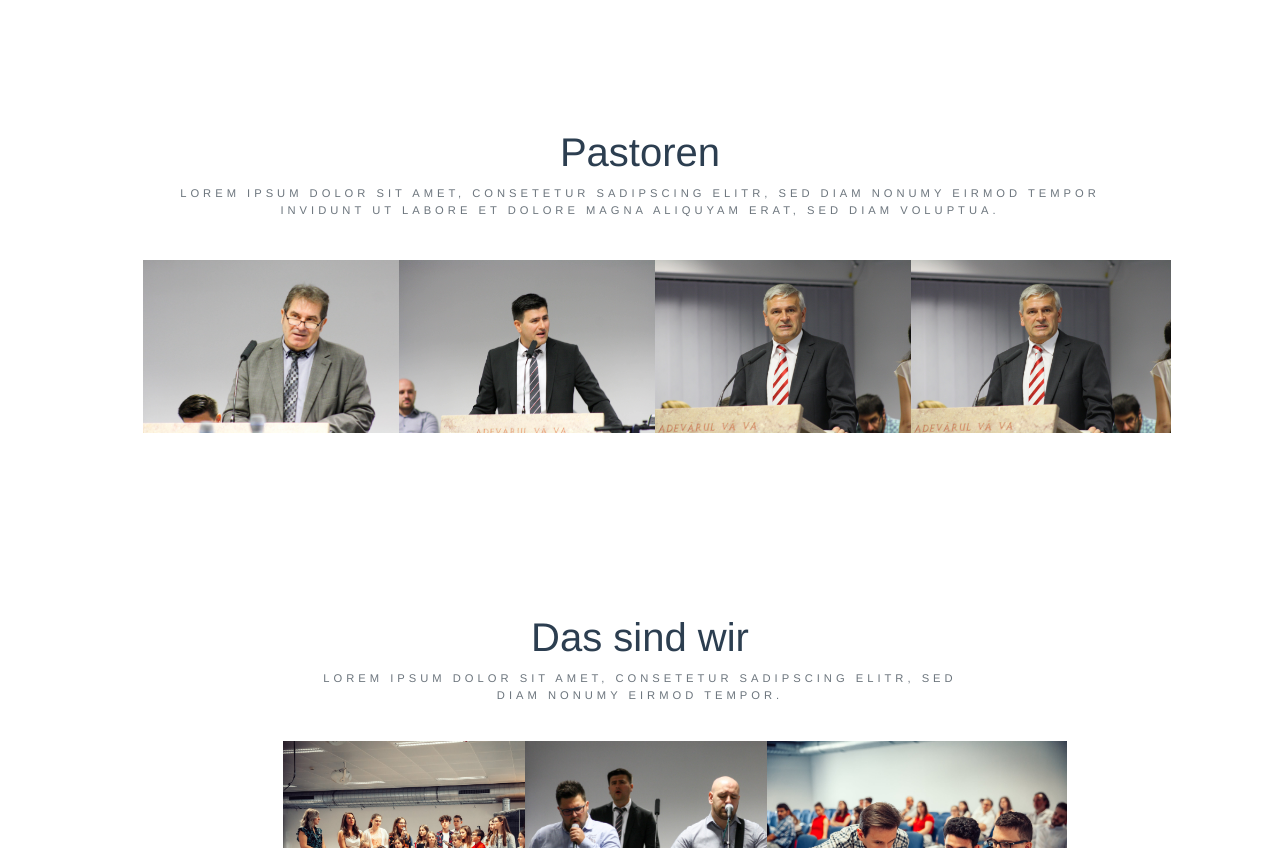
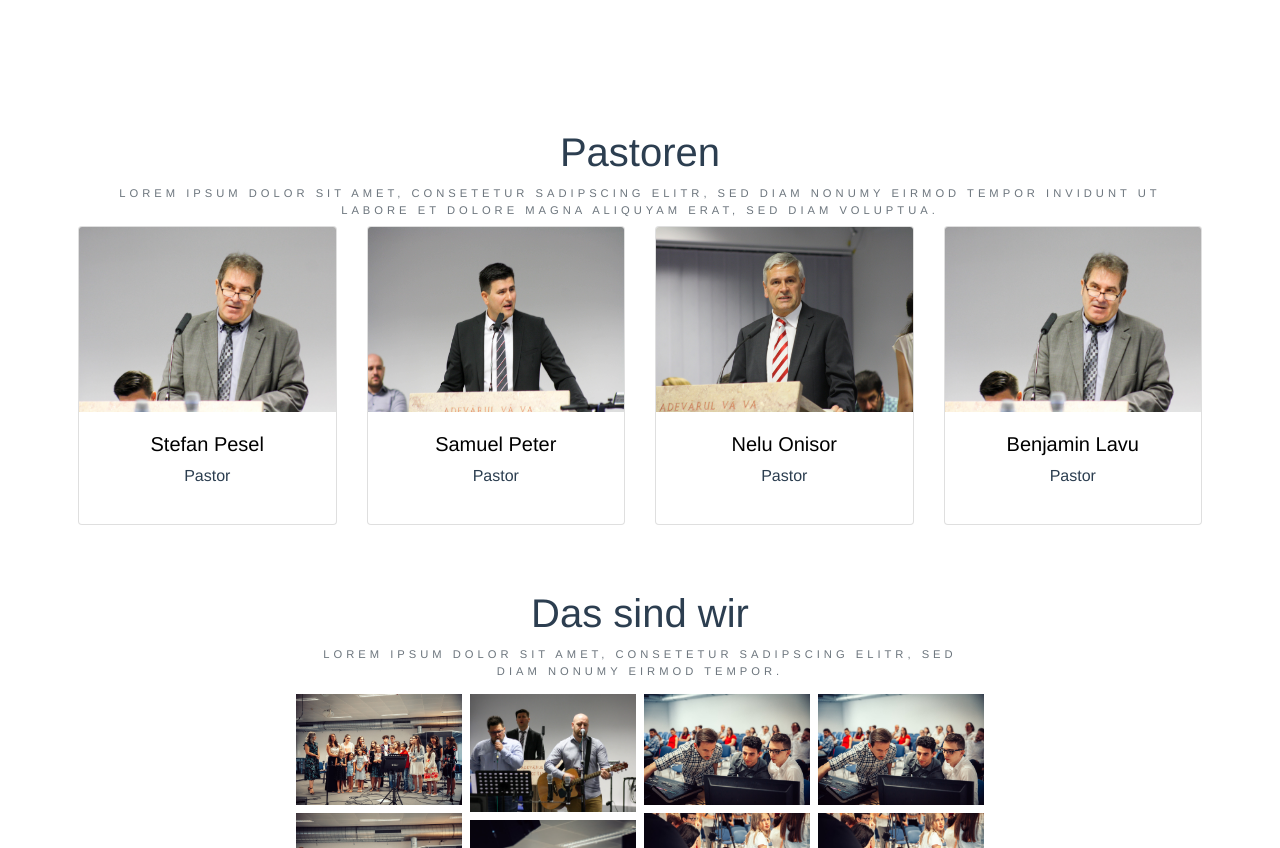
Before and after one commit to stefanmatar/agapewien, a Vue app: page / in a window 1280 px wide. Shown: the part 2580-3428 px from the top of the page. Built offline with nearby package versions, Linux system fonts and the light colour scheme; no server answers; some icons are missing.

Commit message:
add gallery

```diff
--- a/src/components/Footer.vue
+++ b/src/components/Footer.vue
@@ -8,16 +8,16 @@
         <div class="col-3">
           <h2 class="font-weight-bold">SOCIAL</h2>
           <div class="social-text">
-          <a href="https://de-de.facebook.com/AgapeWien/" class="rounded-circle btn-outline-light social-button">
+          <a href="https://de-de.facebook.com/AgapeWien/" class="rounded-circle social-button" style="color:white">
             <i class="fab fa-facebook"></i>
           </a>
-          <a href="https://www.instagram.com/agapewien/?hl=de" class="rounded-circle btn-outline-light social-button">
+          <a href="https://www.instagram.com/agapewien/?hl=de" class="rounded-circle social-button" style="color:white">
             <i class="fab fa-instagram"></i>
           </a>
-          <a href="https://www.youtube.com/channel/UCxBofq4UIEiwXEgp3yerJRQ" class="rounded-circle btn-outline-light social-button">
+          <a href="https://www.youtube.com/channel/UCxBofq4UIEiwXEgp3yerJRQ" class="rounded-circle social-button" style="color:white">
             <i class="fab fa-youtube"></i>
           </a>
-          <a href="https://medium.com/agapewien" class="rounded-circle btn-outline-light social-button">
+          <a href="https://medium.com/agapewien" class="rounded-circle social-button" style="color:white">
             <i class="fab fa-medium"></i>
           </a>
           </div>
@@ -93,7 +93,7 @@
     padding: 0;
   }
   #footer h2 {
-    color:#ad1818;
+    color:white;
     font-size: 16px;
     margin: 14px 0 0 0;
     letter-spacing: 3px;
@@ -108,13 +108,9 @@
     margin: 20px 0 0 1.5px;
   }
   .social-button{
-  transform: translate(-10px,-4px);
     float: left;
     width: 50px;
-  height: 50px;
-  line-height: 50px;
     font-size: 30px;
-  text-align: center;
   }
   .konakt-text{
     text-align: left;
--- a/src/components/LIVE.vue
+++ b/src/components/LIVE.vue
@@ -3,10 +3,8 @@
     <div class="container">
       <div class="row">
         <div class="col-lg-6 live-side-image">
-          <div class="ButtonCenter">
-            <div class="btn btn-light btn-rounded">
+            <div class="btn btn-light btn-rounded ButtonCenter">
               <i class="fas fa-play"></i>
-            </div>
           </div>
         </div>
         <div class="col-lg-5 live-side-text">
@@ -17,7 +15,7 @@
             dolore magna aliquyam erat, sed diam voluptua.
           </p>
           <div class="btn btn-light btn-rounded">
-            <i class="fas fa-play"></i> LIVE
+            <i class="fas fa-play"></i>LIVE
           </div>
         </div>
       </div>
@@ -26,9 +24,9 @@
 </template>
 
 <script>
-  export default {
-    name: 'Live'
-  }
+export default {
+  name: 'Live'
+}
 </script>
 
 <style>
@@ -43,7 +41,8 @@
     color: black;
   }
   .live-side-text {
-    margin-bottom: 20px;
+    margin: 0 0 20px 0;
+    padding: 0;
     font-size: 16px;
     line-height: 1.5;
     text-align: left;
@@ -51,7 +50,6 @@
   .live-side-image {
     width: 100px;
     height: 250px;
-    position:relative;
     background: url('/static/Images/Live2.jpg') 0 0 no-repeat / cover;
   }
   .ButtonCenter{
--- a/src/components/Pastors.vue
+++ b/src/components/Pastors.vue
@@ -1,5 +1,5 @@
 <template>
-  <section id="pastoren">
+  <section id="pastors">
     <div class="container">
       <div class="row">
         <div class="col-12">
@@ -10,37 +10,42 @@
             </small>
           </h3>
         </div>
-
-        <div class="col-3 ImageHover1">
-
-            <img src="static/Images/Pesel.jpg" alt="agape" class="image">
-              <div class="overlay border-left border-bottom border-right rounded-bottom shadow">
+        <div class="row">
+          <div class="col-3">
+            <div class="card">
+              <img class="card-img-top" src="static/Images/Pesel.jpg" alt="agape">
+                <div class="card-body">
                 <h5>Stefan Pesel</h5>
                 <p class="font-weight-light">Pastor</p>
                 </div>
             </div>
-
-        <div class="col-3 ImageHover1">
-            <img src="static/Images/Peter.jpg" alt="agape" class="image">
-              <div class="overlay border-left border-bottom border-right rounded-bottom shadow">
+           </div>
+          <div class="col-3">
+            <div class="card">
+              <img class="card-img-top" src="static/Images/Peter.jpg" alt="agape">
+                <div class="card-body">
                 <h5>Samuel Peter</h5>
                 <p class="font-weight-light">Pastor</p>
                 </div>
             </div>
-
-        <div class="col-3 ImageHover1">
-            <img src="static/Images/Onisor.JPG" alt="agape" class="image">
-              <div class="overlay border-left border-bottom border-right rounded-bottom shadow">
+           </div>
+          <div class="col-3">
+            <div class="card">
+              <img class="card-img-top" src="static/Images/Onisor.JPG" alt="agape">
+                <div class="card-body">
                 <h5>Nelu Onisor</h5>
                 <p class="font-weight-light">Pastor</p>
                 </div>
             </div>
-
-        <div class="col-3 ImageHover1">
-            <img src="static/Images/Onisor.JPG" alt="agape" class="image">
-              <div class="overlay border-left border-bottom border-right rounded-bottom shadow">
+           </div>
+          <div class="col-3">
+            <div class="card">
+              <img class="card-img-top" src="static/Images/Pesel.jpg" alt="agape">
+                <div class="card-body">
                 <h5>Benjamin Lavu</h5>
-              <p class="font-weight-light">Diakon</p>
+                <p class="font-weight-light">Pastor</p>
+                </div>
+            </div>
            </div>
         </div>
       </div>
@@ -50,46 +55,19 @@
 
 <script>
 export default {
-    name: 'Pastoren'
+  name: 'Pastors'
 }
 </script>
 
 <style>
-  #pastoren {
-    padding: 8em;
-    padding-bottom: 1em;
+  #pastors{
+    padding: 8em 0 0 0;
   }
-.image{
-  width: 260px;
-  height: 173.33px;
+  #pastors h5 {
+    color: rgb(0, 0, 0);
   }
-
-  .ImageHover1:hover .overlay{
-    opacity: 1;
+  .card-img-top{
+    width: 100%;
+    height: 185px;
   }
-
-  #pastoren h5 {
-    color: rgb(0, 0, 0);
-    padding-top: 21px;
-  }
-
-  #pastoren h3 {
-    margin-bottom: 10px;
-  }
-
-.overlay {
-  position: center;
-  top: 0;
-  bottom: 0;
-  left: 0;
-  right: 0;
-  opacity: 0;
-  transition: 0.25s ease;
-  width: 260.99px;
-  height: 100px;
-}
-.ImageHover1{
-  padding-top: 2em;
-}
-
 </style>
--- a/src/components/Programs.vue
+++ b/src/components/Programs.vue
@@ -101,12 +101,8 @@
   }
 
   @media screen and (max-width: 850px) {
-     #program h5{
-       padding: 3em 0 0 0;
-     }
-    #program table tr th:first-child,
-    #program table tr th:last-child{
-      display: none;
+  .tableProgram{
+      display:inline-block;
     }
   }
 </style>
--- a/src/components/ThisIsAgape.vue
+++ b/src/components/ThisIsAgape.vue
@@ -11,24 +11,30 @@
             </small>
           </h3>
           </div>
+      </div>
       <div class="row">
-            <div class="column Row1">
-              <img src="static/Images/Agape11.jpg" style="width:300px">
-              <img src="static/Images/Agape12.jpg" style="width:300px">
-              <img src="static/Images/Agape5.jpg" style="width:300px">
-              <img src="static/Images/Agape8.jpg" style="width:300px">
+        <div class="column">
+            <img src="static/Images/Agape11.jpg" style="width:100%">
+            <img src="static/Images/Agape12.jpg" style="width:100%">
+            <img src="static/Images/Agape5.jpg" style="width:100%">
+            <img src="static/Images/Agape8.jpg" style="width:100%">
         </div>
-            <div class="column Row2">
-              <img src="static/Images/Agape1.jpg" style="width:300px">
-              <img src="static/Images/Agape6.jpg" style="width:300px">
-              <img src="static/Images/Agape2.jpg" style="width:300px">
+        <div class="column">
+          <img src="static/Images/Agape1.jpg" style="width:100%">
+          <img src="static/Images/Agape6.jpg" style="width:100%">
+          <img src="static/Images/Agape2.jpg" style="width:100%">
         </div>
-            <div class="column Row3">
-              <img src="static/Images/Agape9.jpg" style="width:300px">
-              <img src="static/Images/Agape4.jpg" style="width:300px">
-              <img src="static/Images/Agape3.jpg" style="width:300px">
-              <img src="static/Images/Agape10.jpg" style="width:300px">
+        <div class="column">
+        <img src="static/Images/Agape9.jpg" style="width:100%">
+        <img src="static/Images/Agape4.jpg" style="width:100%">
+        <img src="static/Images/Agape3.jpg" style="width:100%">
+        <img src="static/Images/Agape10.jpg" style="width:100%">
       </div>
+        <div class="column">
+          <img src="static/Images/Agape9.jpg" style="width:100%">
+          <img src="static/Images/Agape4.jpg" style="width:100%">
+          <img src="static/Images/Agape3.jpg" style="width:100%">
+          <img src="static/Images/Agape10.jpg" style="width:100%">
         </div>
       </div>
     </div>
@@ -49,30 +55,42 @@
   #ThisIsUs h3 {
     margin-bottom: 10px;
   }
+  .column {
+    box-sizing: border-box;
+  }
   .row {
-    display: -ms-flexbox;
+    display: -ms-flexbox; /* IE10 */
     display: flex;
-    -ms-flex-wrap: wrap;
+    -ms-flex-wrap: wrap; /* IE10 */
     flex-wrap: wrap;
+    padding: 0 4px;
   }
+
+  /* Create four equal columns that sits next to each other */
   .column {
-    -ms-flex: 33%;
-    flex: 33%;
-    max-width: 33%;
-    padding: 10px;
+    -ms-flex: 25%; /* IE10 */
+    flex: 25%;
+    max-width: 25%;
+    padding: 0 4px;
+  }
 
+  .column img {
+    margin-top: 8px;
+    vertical-align: middle;
   }
-  .column img {
-    margin-top: 20px;
+  /* Responsive layout - makes a two column-layout instead of four columns */
+  @media screen and (max-width: 1200px) {
+    .column {
+      -ms-flex: 50%;
+      flex: 50%;
+      max-width: 50%;
     }
+  }
+  /* Responsive layout - makes the two columns stack on top of each other instead of next to each other */
   @media screen and (max-width: 1000px) {
-  #ThisIsAgape{
-    padding: 0;
-  }
-  .Row1,.Row3{
-    display: none;
-  }
-  .column{
+    .column {
+      -ms-flex: 100%;
+      flex: 100%;
       max-width: 100%;
     }
   }
--- a/src/components/WhoWeAre.vue
+++ b/src/components/WhoWeAre.vue
@@ -16,7 +16,7 @@
             dolore magna aliquyam erat, sed diam voluptua.
           </p>
           <div class="btn btn-rounded btn-outline-light youButton">
-            <i class="fas fa-play"></i> MAI MULTE
+            <i class="fas fa-play who-fa-play"></i>MAI MULTE
           </div>
         </div>
       </div>
@@ -45,4 +45,7 @@
     line-height: 1.5;
     text-align: left;
   }
+  .who-fa-play{
+    margin-right: 15px;
+  }
 </style>
```
Also changed, not shown: 1 other file (tests, documents, lock files or other folders). Lines whose indentation alone changed are shown as unchanged.
